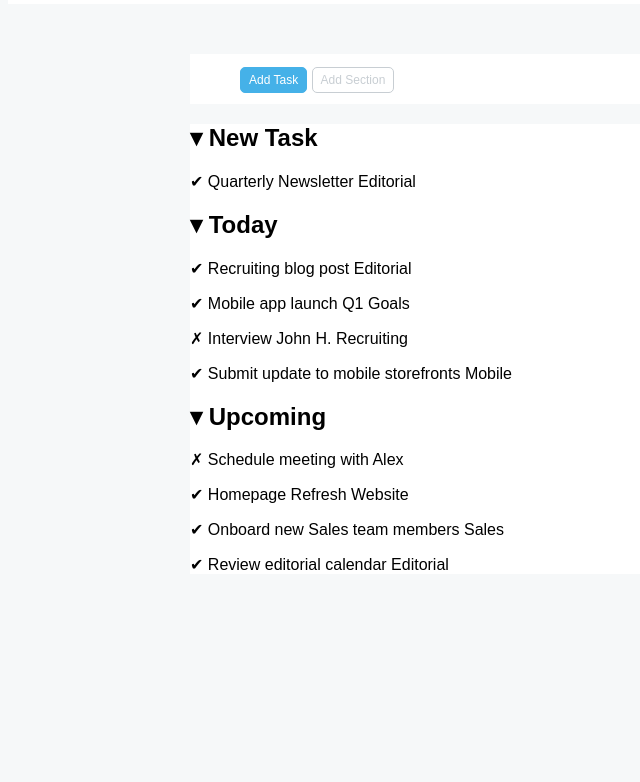
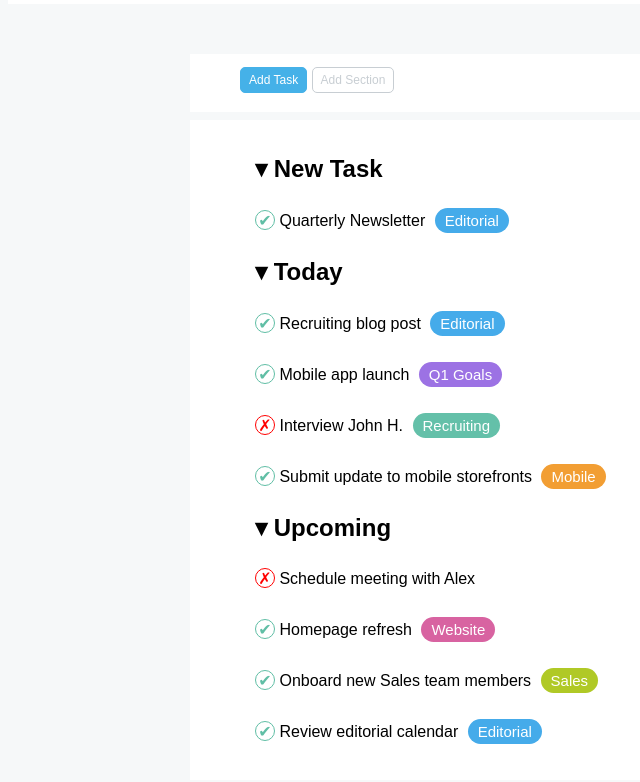
Before and after one commit to IrynaVelykholova/html-css-toboolist, a plain HTML site: page index.html in a window 1280 px wide. Shown: the part 74-856 px from the top of the page, without its empty margins (0-640 px from the left). Before the commit the page ends 800 px from the top, so only its background shows below. Drawn offline with Linux system fonts and the light colour scheme.

Commit message:
FINE lavoro

```diff
--- a/css/style.css
+++ b/css/style.css
@@ -49,13 +49,63 @@ main {
     background-color: white;
     border: 1px solid rgb(200, 206, 211);
 }
+hr {
+    height: 0px;
+    border: 0px;
+    background-color: rgb(246, 248, 249);
+}
 /* SECTION */
 section {
     background-color: white;
     width: 900px;
     margin: auto;
 }
-.space-buttons {
+.space-section {
     margin-left:50px;
-    margin-top: 50px;
+    margin-top: 0px;
+    padding: 15px;
 }
+p {
+    line-height: 35px;
+}
+/* Tag colorati  */
+.tag {
+    font-size:15px;
+    padding:4px 10px;
+    border-radius:15px;
+    margin-left:5px;
+    color:white;
+}
+.editorial {
+    background-color: rgb(69, 171, 234);
+}
+.viola {
+    background-color: rgb(156, 114, 228);
+}
+.verde {
+    background-color: rgb(100, 192, 169);
+}
+.green {
+    background-color: rgb(176, 201, 38);
+}
+.rosa {
+    background-color: rgb(216, 99, 161);
+}
+.arancione {
+    background-color: rgb(242, 158, 51);
+}
+/* SPUNTE */
+.check {
+    height:20px;
+    width:20px;
+    border:1px solid rgb(96, 190, 165);
+    border-radius: 50%;
+    color:rgb(96, 190, 165);
+    display: inline-block;
+    text-align:center;
+    line-height: 20px
+}
+.red {
+    color:red;
+    border-color:red;
+}
--- a/index.html
+++ b/index.html
@@ -19,27 +19,26 @@
             <button class="button but1">Add Task</button>
             <button class="button but2">Add Section</button>
         </div>
+        <hr>
     </main>
     <!-- NEW TASK -->
     <section>
         <div class="space-section">
             <h2>&blacktriangledown; New Task</h2>
-            <p><span class="check">&#x2714;</span> Quarterly Newsletter Editorial</p>
+            <p><span class="check">&#x2714;</span> Quarterly Newsletter <span class="tag editorial">Editorial</span></p>
     <!-- TODAY -->
             <h2>&blacktriangledown; Today</h2>
-            <p><span class="check">&#x2714;</span> Recruiting blog post Editorial</p>
-            <p><span class="check">&#x2714;</span> Mobile app launch Q1 Goals</p>
-            <p><span class="x-red">&cross;</span> Interview John H. Recruiting</p>
-            <p><span class="check">&#x2714;</span> Submit update to mobile storefronts Mobile</p>
+            <p><span class="check">&#x2714;</span> Recruiting blog post <span class="tag editorial">Editorial</span></p>
+            <p><span class="check">&#x2714;</span> Mobile app launch <span class="tag viola">Q1 Goals</span></p>
+            <p><span class="check red">&cross;</span> Interview John H. <span class="tag verde">Recruiting</span></p>
+            <p><span class="check">&#x2714;</span> Submit update to mobile storefronts <span class="tag arancione">Mobile</span></p>
     <!-- UPCOMING -->
             <h2>&blacktriangledown; Upcoming</h2>
-            <p><span class="x-red">&cross;</span> Schedule meeting with Alex</p>
-            <p><span class="check">&#x2714;</span> Homepage Refresh Website</p>
-            <p><span class="check">&#x2714;</span> Onboard new Sales team members Sales</p>
-            <p><span class="check">&#x2714;</span> Review editorial calendar Editorial</p>
+            <p><span class="check red">&cross;</span> Schedule meeting with Alex</p>
+            <p><span class="check">&#x2714;</span> Homepage refresh <span class="tag rosa">Website</span></p>
+            <p><span class="check">&#x2714;</span> Onboard new Sales team members <span class="tag green">Sales</span></p>
+            <p><span class="check">&#x2714;</span> Review editorial calendar <span class="tag editorial">Editorial</span></p>
         </div>
     </section>
-
-
 </body>
 </html>
```
